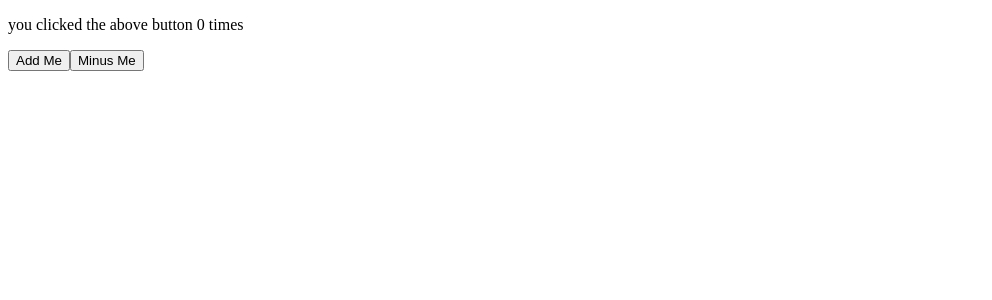
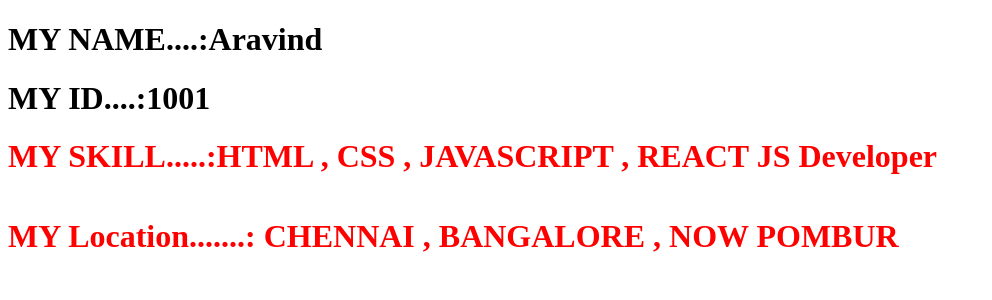
Before and after one commit to aravind2901/training-1, a React (Create React App) app: page / in a window 1280 px wide. Shown: the top 300 px of the page, without its empty margins (0-992 px from the left). Built offline with nearby package versions, Linux system fonts and the light colour scheme.

Commit message:
props function concept

```diff
--- /dev/null
+++ b/src/child.js
@@ -0,0 +1,15 @@
+import React from 'react';
+import Nestedprops from './nestedprops';
+
+function Child (props)
+{
+    return(
+        <div>
+            <h1 style={{color:"red  "}}>
+                MY SKILL.....:{props.myskill}
+                <Nestedprops location=" CHENNAI , BANGALORE , NOW POMBUR"></Nestedprops>
+            </h1>
+        </div>
+    )
+}
+export default Child;
--- a/src/index.js
+++ b/src/index.js
@@ -2,6 +2,7 @@
 import ReactDOM from 'react-dom';
 import './index.css';
 import './Sass.scss';
+import Child from './child';
 //import Myclass from './App.js';
 
 //1.class type
@@ -256,6 +257,21 @@
   ReactDOM.render(<Reactprops topic="React props" language="English "/>,document.getElementById('root'));*/
 
 
+//  React props used in FUNCTION:
+
+
+  /* function Props (props){
+    return(
+    <div>
+       <h1> Hai .....{props.name} </h1>
+       <h1> Hai Aravind:ID.....{props.ID} </h1>
+    </div>
+
+    )
+  }
+  ReactDOM.render(<Props name ="Aravnd" ID="1000"/>,document.getElementById('root')); */
+
+
   // 11.2  Multiclass using: REACT props:
 
 
@@ -456,7 +472,7 @@
 
 //  15. React Hooks:
 
-function Reacthooks ()
+/* function Reacthooks ()
 {
   const [count,updatecount] = useState(0);
 
@@ -474,4 +490,24 @@
   );
 }
 
-ReactDOM.render(<Reacthooks/>,document.getElementById('root'))
+ReactDOM.render(<Reacthooks/>,document.getElementById('root')) */
+
+
+
+
+//  16: props concept using in PARENT and CHILD concept:
+
+
+function Parent (props)
+{
+  return(
+
+    <div>
+
+     <h1> MY NAME....:{props.name}</h1>
+     <h1> MY ID....:{props.ID}</h1>
+     <Child myskill="HTML , CSS , JAVASCRIPT , REACT JS Developer"></Child>
+    </div>
+  );
+}
+ReactDOM.render(<Parent name="Aravind"  ID={1001}/>,document.getElementById('root'));
--- /dev/null
+++ b/src/nestedprops.js
@@ -0,0 +1,13 @@
+import React from 'react';
+
+
+
+const Nestedprops = ( props) =>{
+    return(
+        <div>
+            <h4>MY Location.......:{props.location}</h4>
+        </div>
+    )
+}
+
+export default Nestedprops;
```
